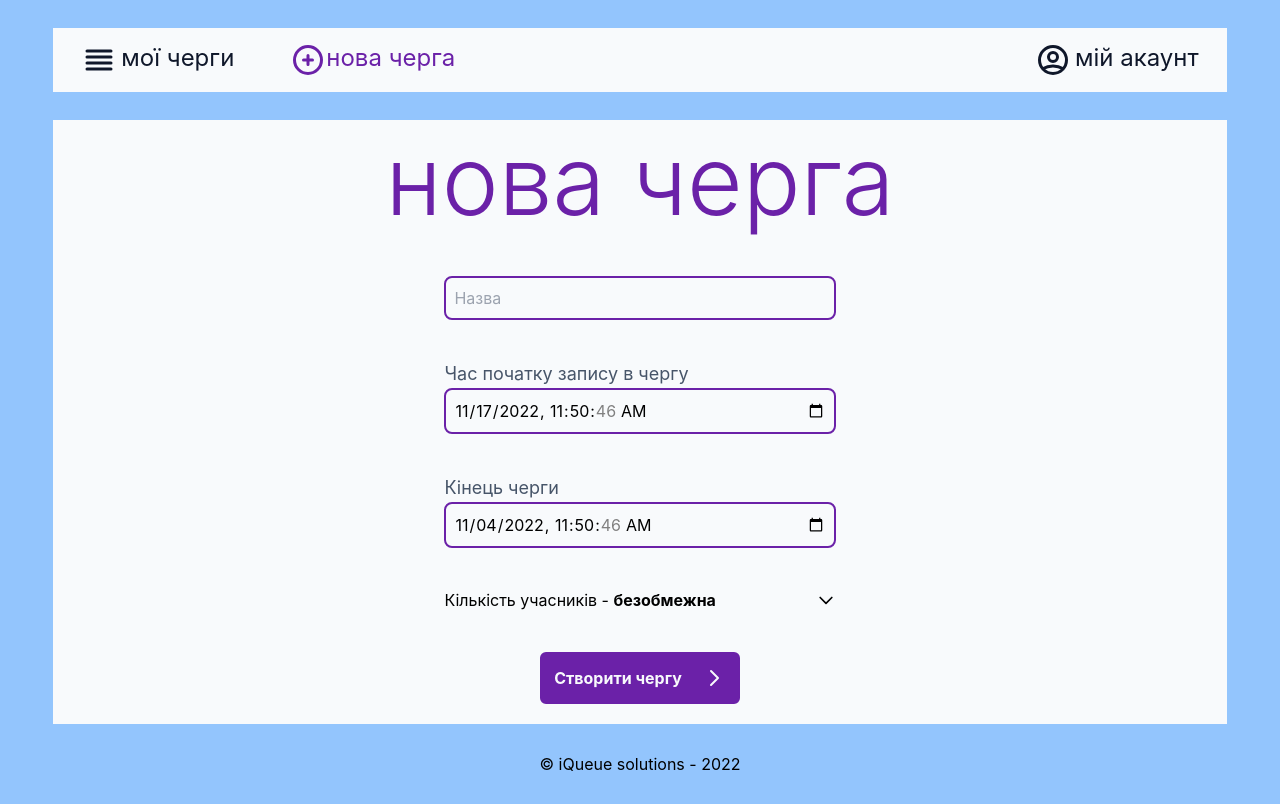
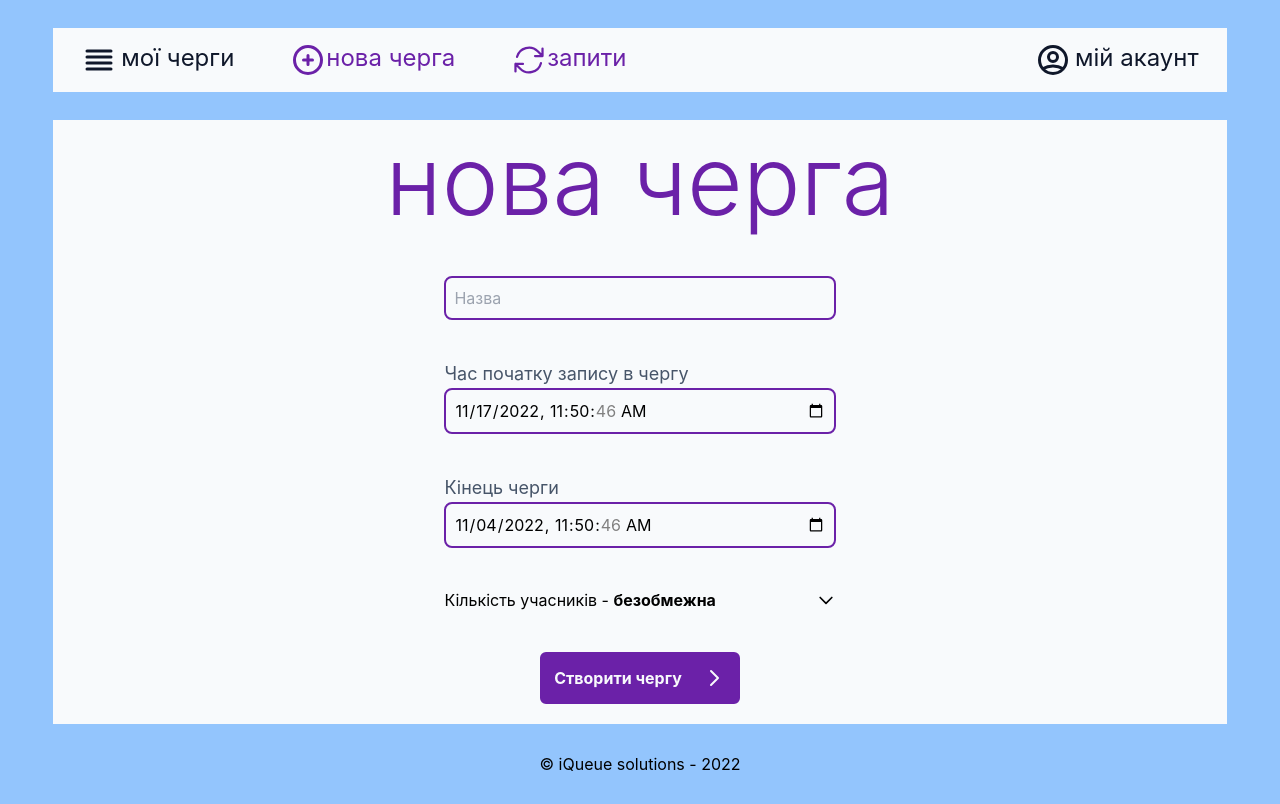
Before and after one commit to iQueue-solutions/iQueue-front, a Next.js app: page /queue/new in a window 1280 px wide. Built offline with nearby package versions, Linux system fonts and the light colour scheme.

Commit message:
Notifications navbar button

```diff
--- a/components/Icons/index.js
+++ b/components/Icons/index.js
@@ -1,10 +1,10 @@
-export const Swap = () => <svg
+export const Swap = ({width}) => <svg
   xmlns="http://www.w3.org/2000/svg"
   fill="none"
   viewBox="0 0 24 24"
   strokeWidth={1.5}
   stroke="currentColor"
-  className="w-6 h-6"
+  className={width || "w-6 h-6"}
 >
   <path
     strokeLinecap="round"
--- a/components/Layout/Navbar.jsx
+++ b/components/Layout/Navbar.jsx
@@ -4,28 +4,40 @@ import {
  UserCircleIcon,
 } from "@heroicons/react/outline";
 import { NavLinkPC, NavLinkMobile } from "./NavLink";
-import {useContext} from "react";
-import {LayoutContext} from "./Layout";
-import {useRouter} from "next/router";
+import { useContext } from "react";
+import { LayoutContext } from "./Layout";
+import { useRouter } from "next/router";
+import { Swap } from "../Icons";
 
 export const Navbar = () => {
- const {user} = useContext(LayoutContext);
+ const { user } = useContext(LayoutContext);
  const router = useRouter();
 
  return (
   <>
    <div className="w-full md:hidden h-16 bg-blue-300 flex justify-around fixed bottom-0 items-center">
-    <NavLinkMobile icon={<ViewListIcon className="w-7" />} text="мої черги" isActive={router.pathname === '/'} href="/" />
+    <NavLinkMobile
+     icon={<ViewListIcon className="w-7" />}
+     text="мої черги"
+     isActive={router.pathname === "/"}
+     href="/"
+    />
     <NavLinkMobile
      icon={<PlusCircleIcon className="w-7" />}
      text="нова черга"
-     isActive={router.pathname === '/queue/new'}
+     isActive={router.pathname === "/queue/new"}
+     href="/queue/new"
+    />
+    <NavLinkMobile
+     icon={<Swap width="w-7" />}
+     text="запити"
+     isActive={router.pathname === "/queue/new"}
      href="/queue/new"
     />
     <NavLinkMobile
      icon={<UserCircleIcon className="w-7" />}
      text={user?.firstName || "мій акаунт"}
-     isActive={router.pathname === '/profile'}
+     isActive={router.pathname === "/profile"}
      href="/profile"
     />
    </div>
@@ -33,20 +45,31 @@ export const Navbar = () => {
    <div className="w-full hidden md:flex fixed top-0 py-7 justify-center bg-blue-300">
     <div className="w-11/12 flex bg-slate-50 h-16 items-center justify-between">
      <div className="flex">
-      <NavLinkPC icon={<ViewListIcon className="w-9" />} text="мої черги" isActive={router.pathname === '/'} href="/" />
+      <NavLinkPC
+       icon={<ViewListIcon className="w-9" />}
+       text="мої черги"
+       isActive={router.pathname === "/"}
+       href="/"
+      />
       <NavLinkPC
        icon={<PlusCircleIcon className="w-9" />}
        text="нова черга"
-       isActive={router.pathname === '/queue/new'}
+       isActive={router.pathname === "/queue/new"}
+       href="/queue/new"
+      />
+      <NavLinkPC
+       icon={<Swap width="w-9" />}
+       text="запити"
+       isActive={router.pathname === "/queue/new"}
        href="/queue/new"
       />
      </div>
      <NavLinkPC
-       icon={<UserCircleIcon className="w-9" />}
-       text={user?.firstName || "мій акаунт"}
-       isActive={router.pathname === '/profile'}
-       href="/profile"
-       />
+      icon={<UserCircleIcon className="w-9" />}
+      text={user?.firstName || "мій акаунт"}
+      isActive={router.pathname === "/profile"}
+      href="/profile"
+     />
     </div>
    </div>
   </>
```
